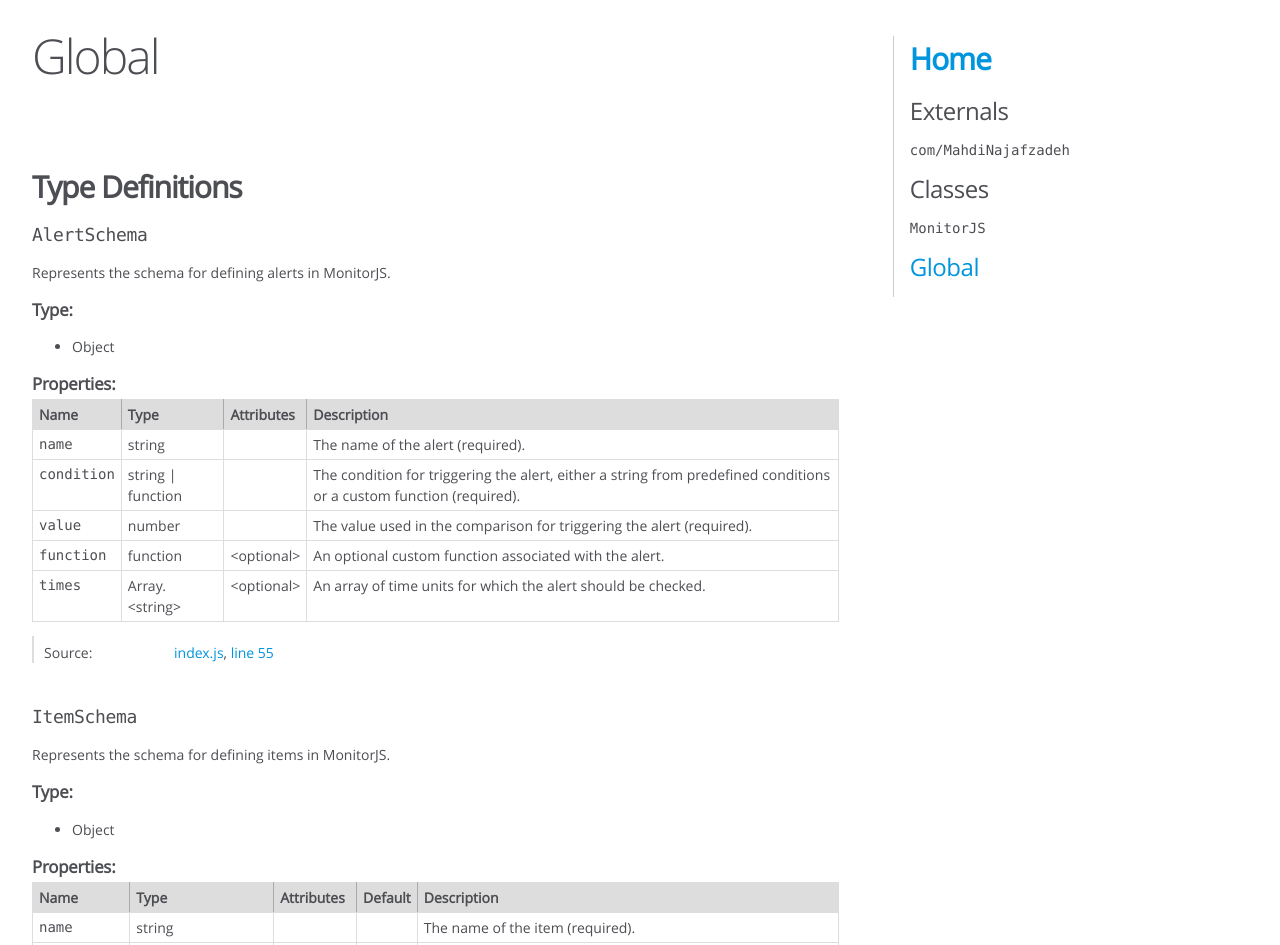
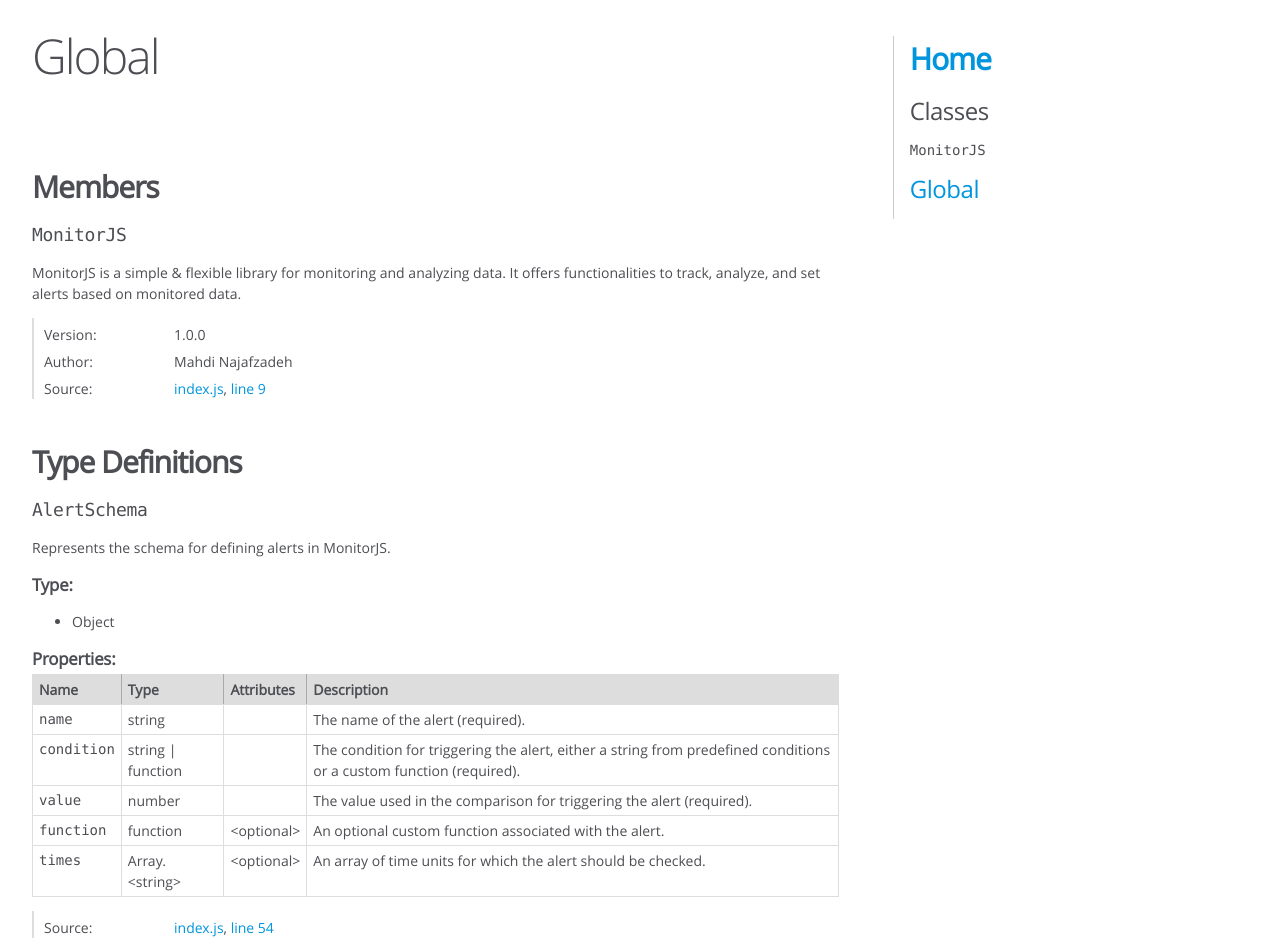
Before and after one commit to MahdiNajafzadeh/monitor-js, a website: page docs/global.html in a window 1280 px wide. Shown: the top 945 px of the page. Drawn offline with Linux system fonts and the light colour scheme.

Commit message:
update docs

```diff
--- a/docs/global.html
+++ b/docs/global.html
@@ -86,6 +86,83 @@
 
 
 
+
+
+
+
+
+
+
+
+        <h3 class="subsection-title">Members</h3>
+
+
+
+<h4 class="name" id="MonitorJS"><span class="type-signature"></span>MonitorJS<span class="type-signature"></span></h4>
+
+
+
+
+<div class="description">
+    MonitorJS is a simple & flexible library for monitoring and analyzing data.
+             It offers functionalities to track, analyze, and set alerts based on monitored data.
+</div>
+
+
+
+
+
+
+
+<dl class="details">
+
+
+    <dt class="tag-version">Version:</dt>
+    <dd class="tag-version"><ul class="dummy"><li>1.0.0</li></ul></dd>
+
+
+
+
+
+
+
+
+
+
+
+
+
+
+
+
+
+    <dt class="tag-author">Author:</dt>
+    <dd class="tag-author">
+        <ul>
+            <li>Mahdi Najafzadeh</li>
+        </ul>
+    </dd>
+
+
+
+
+
+
+
+
+
+    <dt class="tag-source">Source:</dt>
+    <dd class="tag-source"><ul class="dummy"><li>
+        <a href="index.js.html">index.js</a>, <a href="index.js.html#line9">line 9</a>
+    </li></ul></dd>
+
+
+
+
+
+
+
+</dl>
 
 
 
@@ -339,7 +416,7 @@
 
     <dt class="tag-source">Source:</dt>
     <dd class="tag-source"><ul class="dummy"><li>
-        <a href="index.js.html">index.js</a>, <a href="index.js.html#line55">line 55</a>
+        <a href="index.js.html">index.js</a>, <a href="index.js.html#line54">line 54</a>
     </li></ul></dd>
 
 
@@ -734,7 +811,7 @@
 
     <dt class="tag-source">Source:</dt>
     <dd class="tag-source"><ul class="dummy"><li>
-        <a href="index.js.html">index.js</a>, <a href="index.js.html#line76">line 76</a>
+        <a href="index.js.html">index.js</a>, <a href="index.js.html#line75">line 75</a>
     </li></ul></dd>
 
 
@@ -764,13 +841,13 @@
 </div>
 
 <nav>
-    <h2><a href="index.html">Home</a></h2><h3>Externals</h3><ul><li><a href="https://github.external:com/MahdiNajafzadeh">com/MahdiNajafzadeh</a></li></ul><h3>Classes</h3><ul><li><a href="MonitorJS.html">MonitorJS</a></li></ul><h3><a href="global.html">Global</a></h3>
+    <h2><a href="index.html">Home</a></h2><h3>Classes</h3><ul><li><a href="global.html#MonitorJS">MonitorJS</a></li></ul><h3><a href="global.html">Global</a></h3>
 </nav>
 
 <br class="clear">
 
 <footer>
-    Documentation generated by <a href="https://github.com/jsdoc/jsdoc">JSDoc 4.0.2</a> on Fri Dec 29 2023 20:56:10 GMT+0330 (Iran Standard Time)
+    Documentation generated by <a href="https://github.com/jsdoc/jsdoc">JSDoc 4.0.2</a> on Fri Dec 29 2023 21:04:16 GMT+0330 (Iran Standard Time)
 </footer>
 
 <script> prettyPrint(); </script>
--- a/index.js
+++ b/index.js
@@ -9,7 +9,6 @@ const joiFunction = joi
 /**
  * @name MonitorJS
  * @author Mahdi Najafzadeh
- * @external https://github.com/MahdiNajafzadeh
  * @description MonitorJS is a simple & flexible library for monitoring and analyzing data.
  *              It offers functionalities to track, analyze, and set alerts based on monitored data.
  * @version 1.0.0
```
Also changed, not shown: docs/index.html (+2 -2 lines), docs/index.js.html (+2 -3 lines), 1 other file.
